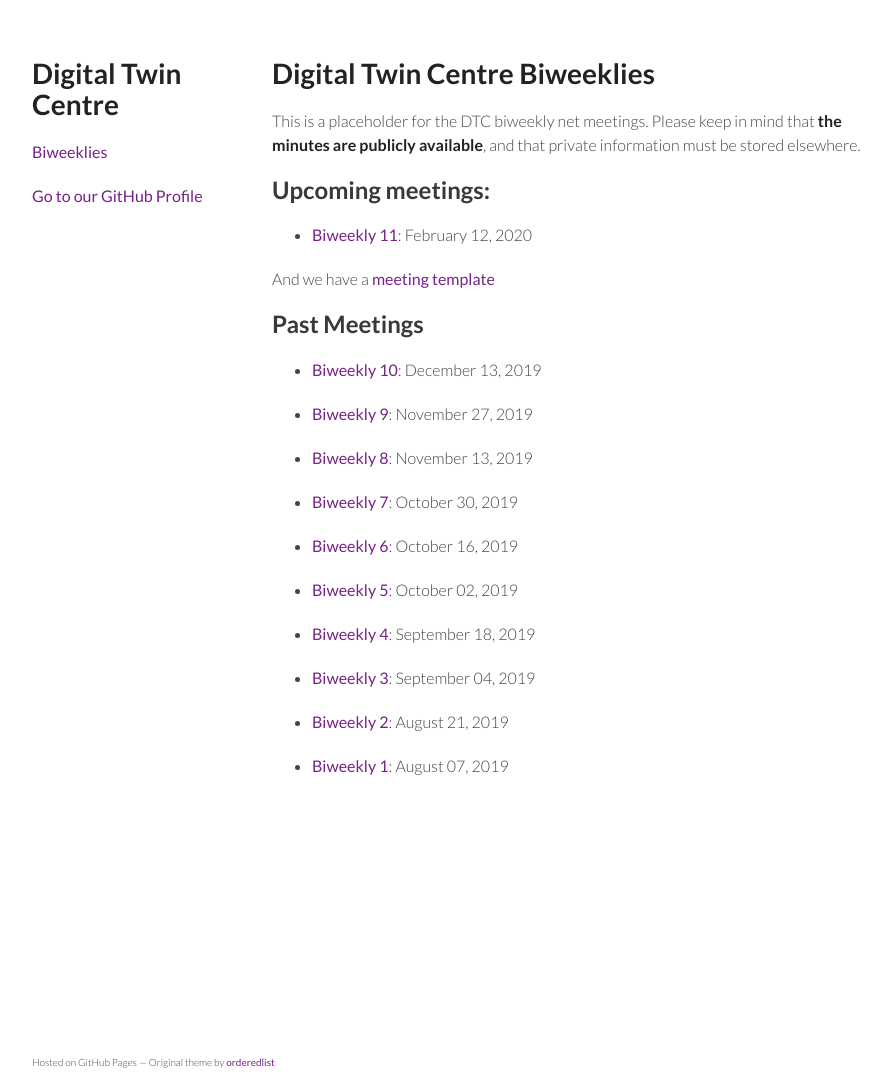
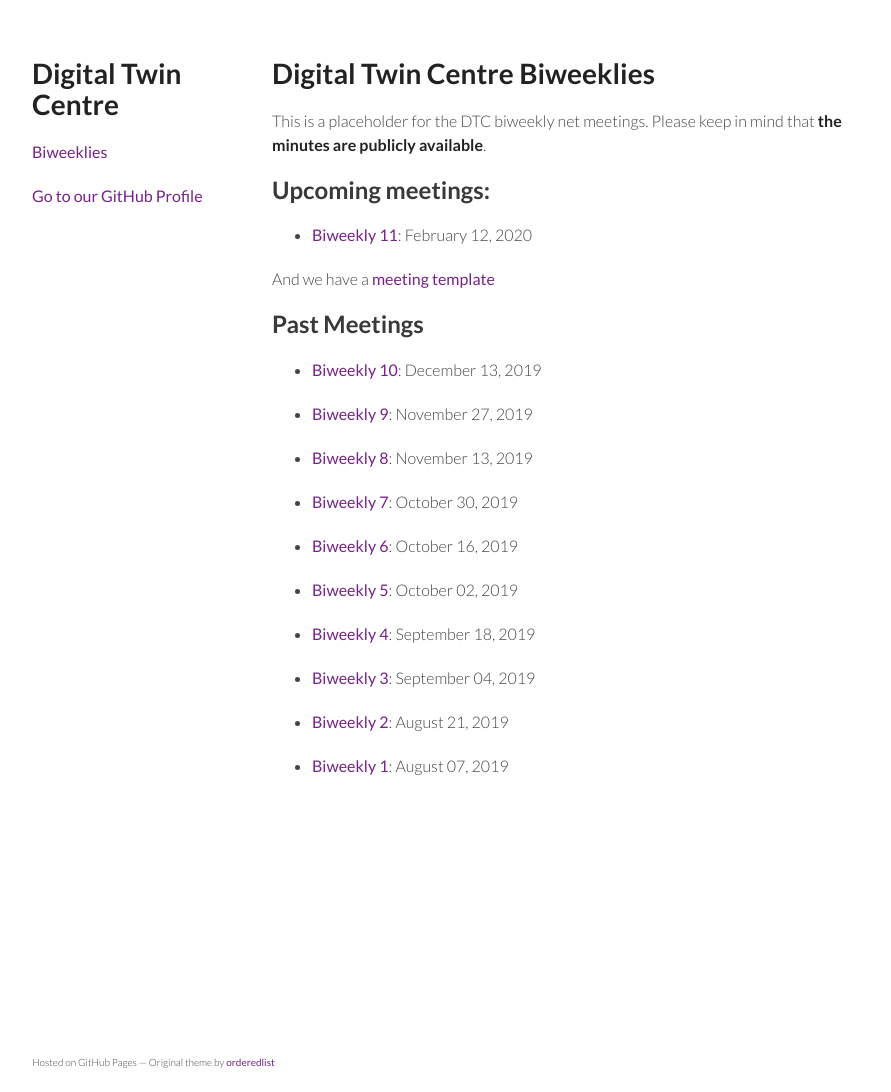
Before and after one commit to digitaltwincentre/digitaltwincentre.github.io, a Jekyll site: the page built from biweeklies/index.md, in a window 1280 px wide. Shown: the whole page, without its empty margins (178-1069 px from the left). Built offline with Jekyll 4.4.1, drawn with Linux system fonts in a browser that asks for light colours.

Commit message:
Removes redundant sentence.

```diff
--- a/biweeklies/index.md
+++ b/biweeklies/index.md
@@ -5,7 +5,7 @@ title: Digital Twin Centre Biweeklies
 
 # {{ page.title }}
 
-This is a placeholder for the DTC biweekly net meetings. Please keep in mind that **the minutes are publicly available**, and that private information must be stored elsewhere.
+This is a placeholder for the DTC biweekly net meetings. Please keep in mind that **the minutes are publicly available**.
 
 ## Upcoming meetings:
 
```
